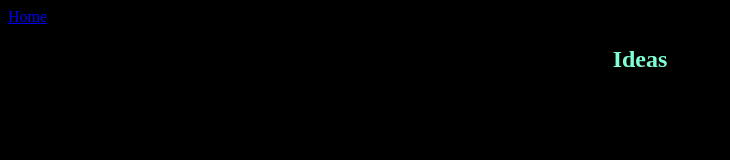
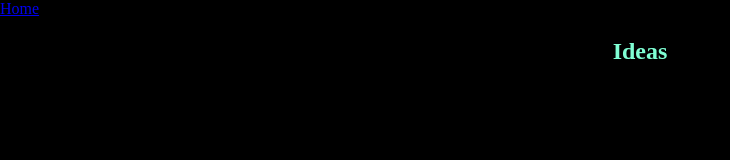
Before and after one commit to MMW333/Testing-ground, a plain HTML site: page showcase.html in a window 1280 px wide. Shown: the whole page, without its empty margins (0-730 px from the left). Drawn offline with Linux system fonts and the light colour scheme.

Commit message:
Update layout.css

```diff
--- a/layout.css
+++ b/layout.css
@@ -1,7 +1,10 @@
-body {
+html, body {
     /*ADD AESTHETIC IMAGE HERE*/
 /*    background-image: url("https://i.scdn.co/image/8ce3e8ae21481b60e3fb2604384b82175a949603");  */
     background-color: black;
+    margin: 0;
+    padding: 0;
+    height: 100%;
 }
 
 h1 {
```
